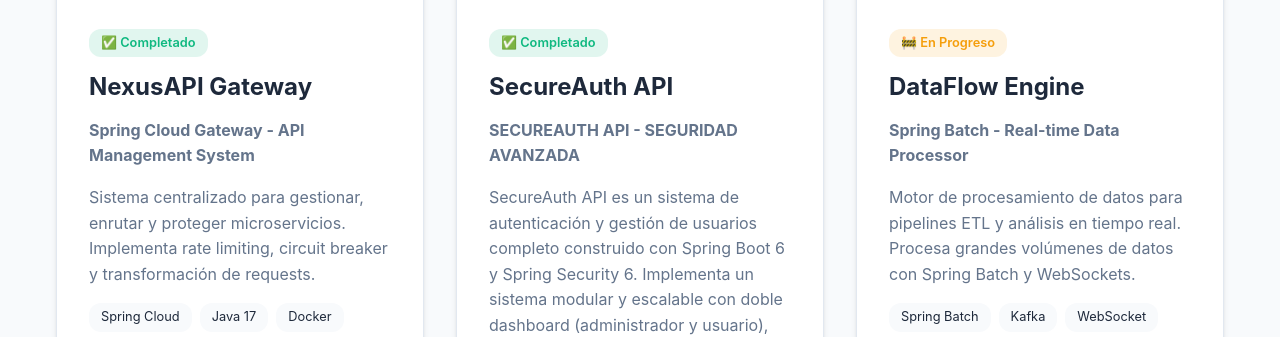
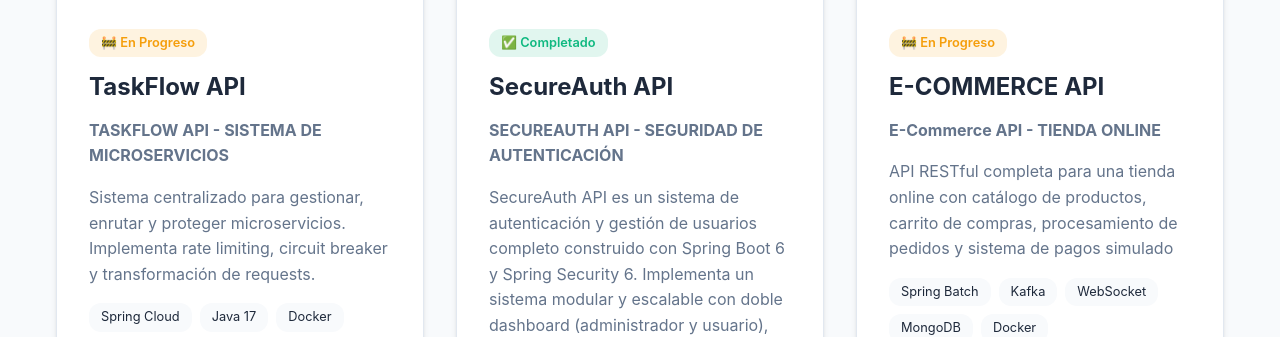
Before and after one commit to Cristian3-8/mi-portafolio, a plain HTML site: page public/index.html in a window 1280 px wide. Shown: the part 2030-2367 px from the top of the page. Drawn offline with Linux system fonts and the light colour scheme.

Commit message:
Actualizacion de detalles de textos

```diff
--- a/public/index.html
+++ b/public/index.html
@@ -661,7 +661,7 @@
     <!-- Header -->
     <header>
         <div class="container nav-container">
-            <a href="#" class="logo">Cristian<span>Ojeda</span></a>
+            <a href="#" class="logo">Hola<span>Bienvenido</span></a>
 
             <button class="mobile-menu-btn" id="mobileMenuBtn">
                 <i class="fas fa-bars"></i>
@@ -699,7 +699,7 @@
 
                 <div class="hero-buttons">
                     <!-- EDITAR: Cambia "#" por la URL de tu PDF -->
-                    <a href="#" class="btn btn-primary" id="cvDownload">
+                    <a href="/public/cv/CvPortafolio.pdf" class="btn btn-primary" id="cvDownload">
                         <i class="fas fa-download"></i> <span id="btnDownloadCV">Download CV</span>
                     </a>
                     <a href="#projects" class="btn btn-outline">
@@ -868,18 +868,18 @@
         const projectsData = [
             {
                 id: 1,
-                title: "NexusAPI Gateway",
-                subtitle: "Spring Cloud Gateway - API Management System",
+                title: "TaskFlow API",
+                subtitle: "TASKFLOW API - SISTEMA DE MICROSERVICIOS",
                 description: "Sistema centralizado para gestionar, enrutar y proteger microservicios. Implementa rate limiting, circuit breaker y transformación de requests.",
                 technologies: ["Spring Cloud", "Java 17", "Docker", "Redis", "JWT"],
                 github: "https://github.com",
-                status: "completed",
+                status: "inprogress",
                 icon: "🚪"
             },
             {
                 id: 2,
                 title: "SecureAuth API",
-                subtitle: "SECUREAUTH API - SEGURIDAD AVANZADA",
+                subtitle: "SECUREAUTH API - SEGURIDAD DE AUTENTICACIÓN",
                 description: "SecureAuth API es un sistema de autenticación y gestión de usuarios completo construido con Spring Boot 6 y Spring Security 6. Implementa un sistema modular y escalable con doble dashboard (administrador y usuario), CRUD de usuarios, control de roles, y una interfaz moderna con Bootstrap 5.",
                 technologies: ["Java", "Spring Boot", "Spring Security", "JPA", "MySQL", "Hibernate"],
                 github: "https://github.com/Cristian3-8/secureauth-api-springboot",
@@ -888,9 +888,9 @@
             },
             {
                 id: 3,
-                title: "DataFlow Engine",
-                subtitle: "Spring Batch - Real-time Data Processor",
-                description: "Motor de procesamiento de datos para pipelines ETL y análisis en tiempo real. Procesa grandes volúmenes de datos con Spring Batch y WebSockets.",
+                title: "E-COMMERCE API",
+                subtitle: "E-Commerce API - TIENDA ONLINE",
+                description: "API RESTful completa para una tienda online con catálogo de productos, carrito de compras, procesamiento de pedidos y sistema de pagos simulado",
                 technologies: ["Spring Batch", "Kafka", "WebSocket", "MongoDB", "Docker"],
                 github: "https://github.com",
                 status: "inprogress",
@@ -909,7 +909,7 @@
 
                 // About
                 aboutTitle: "Sobre Mí",
-                aboutDescription: "Desarrollador Backend especializado en el ecosistema Java con más de 3 años de experiencia enfocado en Spring Boot. Me apasiona crear APIs robustas, sistemas escalables y arquitecturas limpias siguiendo principios SOLID y patrones de diseño. Experto en desarrollo de microservicios, integración de sistemas y optimización de rendimiento.",
+                aboutDescription: "Desarrollador Backend especializado en el ecosistema Java con experiencia enfocado en Spring Boot. Me apasiona crear APIs robustas, sistemas escalables y arquitecturas limpias siguiendo principios SOLID y patrones de diseño. Experto en desarrollo de microservicios, integración de sistemas y optimización de rendimiento.",
 
                 // Projects
                 projectsTitle: "Proyectos",
@@ -943,7 +943,7 @@
 
                 // About
                 aboutTitle: "About Me",
-                aboutDescription: "Backend Developer specialized in Java ecosystem with over 3 years of experience focused on Spring Boot. Passionate about creating robust APIs, scalable systems and clean architectures following SOLID principles and design patterns. Expert in microservices development, system integration and performance optimization.",
+                aboutDescription: "Backend Developer specialized in Java ecosystem with experience focused on Spring Boot. Passionate about creating robust APIs, scalable systems and clean architectures following SOLID principles and design patterns. Expert in microservices development, system integration and performance optimization.",
 
                 // Projects
                 projectsTitle: "Projects",
```
